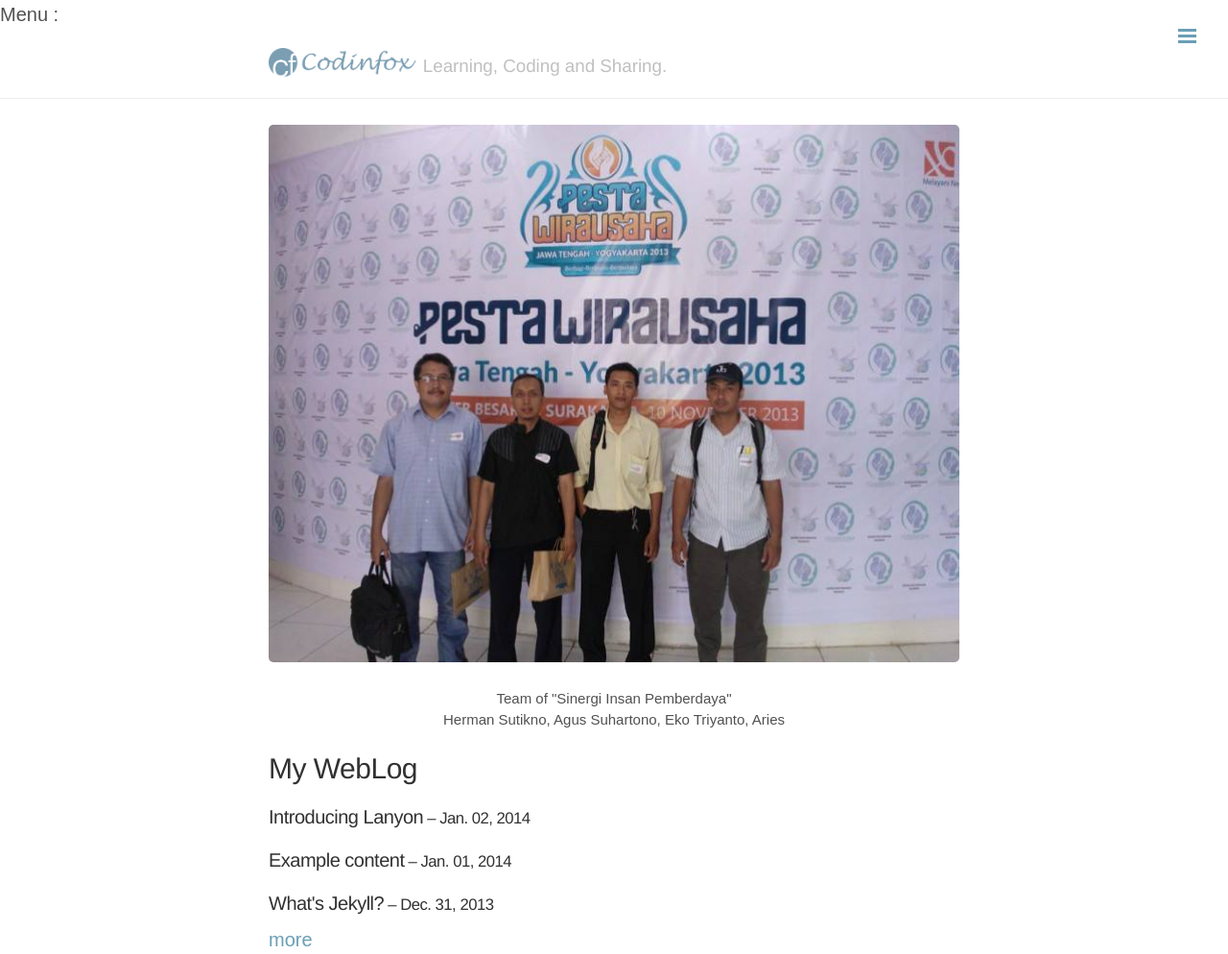
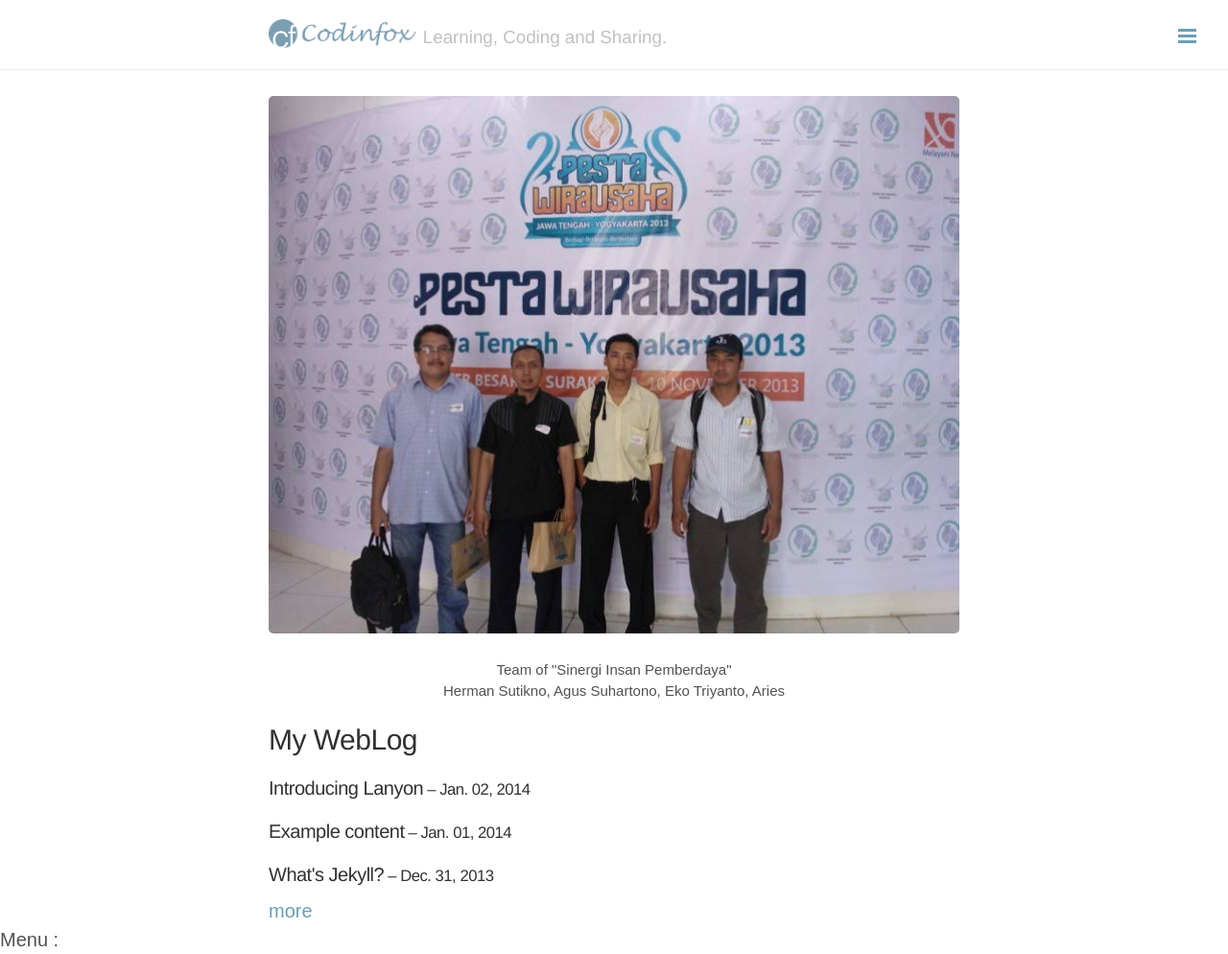
Before and after one commit to irnawansuprapti/irnawansuprapti.github.io, a Jekyll site: the page built from index.html, in a window 1280 px wide and 994 px high. Shown: the whole window at 96% size. Built offline with Jekyll 4.4.1, drawn with Linux system fonts in a browser that asks for light colours; Markdown is read by kramdown in place of the engine named in the settings; comment, search, counter and statistics services are not loaded.

Commit message:
menu des

```diff
--- a/_includes/sidebar.html
+++ b/_includes/sidebar.html
@@ -1,6 +1,6 @@
 <!-- Target for toggling the sidebar `.sidebar-checkbox` is for regular
      styles, `#sidebar-checkbox` for behavior. -->
-Menu : <input type="checkbox" class="sidebar-checkbox" id="sidebar-checkbox">
+<input type="checkbox" class="sidebar-checkbox" id="sidebar-checkbox">
 
 <!-- Toggleable sidebar -->
 <div class="sidebar" id="sidebar">
--- a/_layouts/default.html
+++ b/_layouts/default.html
@@ -27,7 +27,7 @@
       </div>
     </div>
 
-    <label for="sidebar-checkbox" class="sidebar-toggle"></label>
+    Menu : <label for="sidebar-checkbox" class="sidebar-toggle"></label>
 
 <!-- Disqus Embeded -->
     <script type="text/javascript">
```
